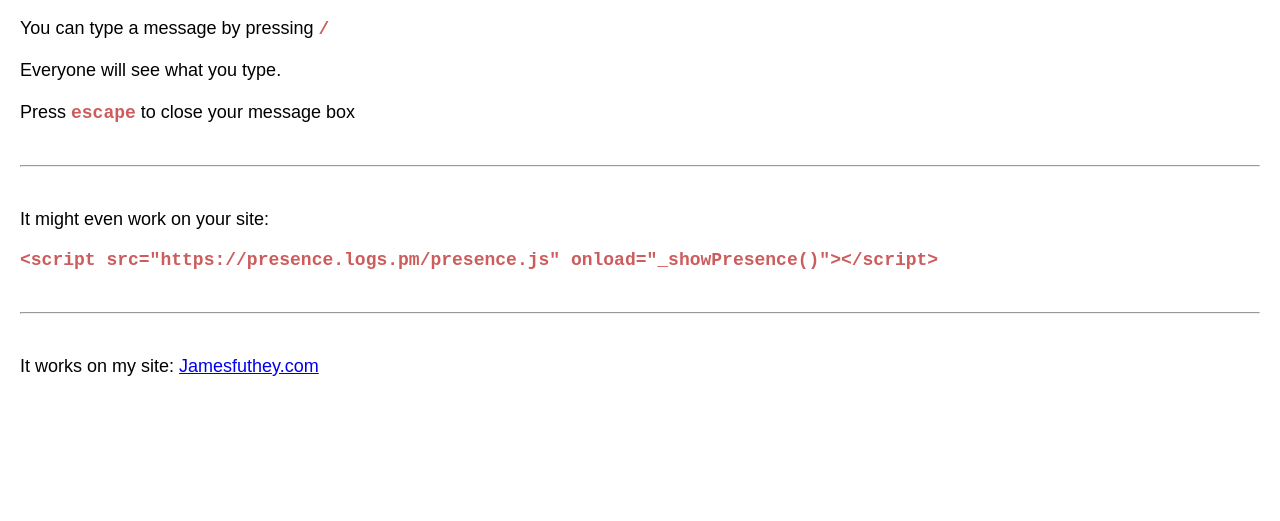
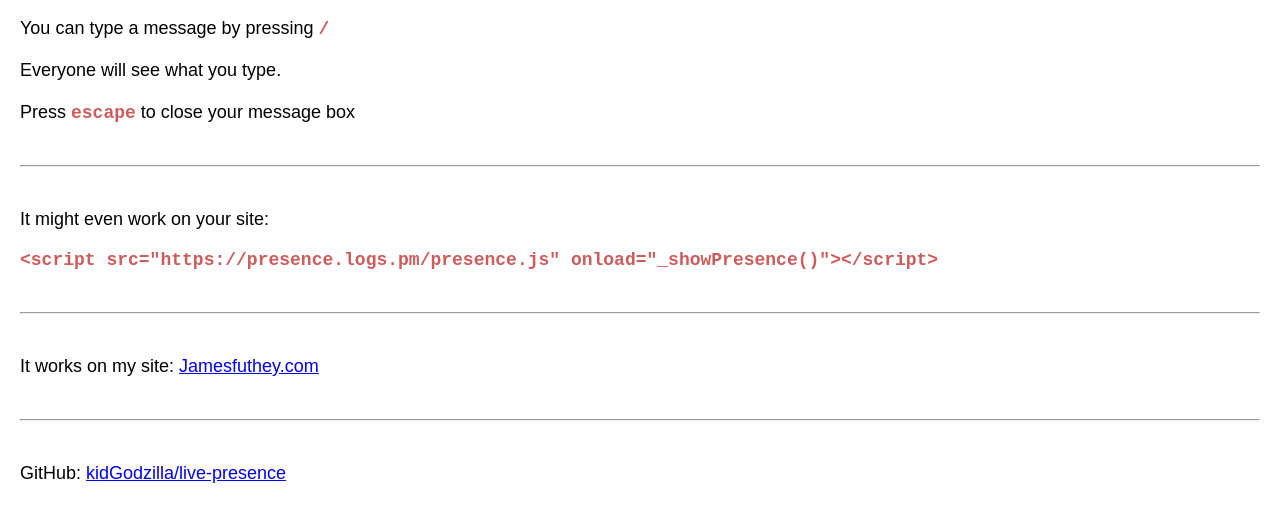
Before and after one commit to kidGodzilla/live-presence, a website: page public/index.html in a window 1280 px wide. Shown: the part 107-628 px from the top of the page. Drawn offline with Linux system fonts and the light colour scheme; no server answers.

Commit message:
Update index.html

```diff
--- a/public/index.html
+++ b/public/index.html
@@ -78,6 +78,18 @@
     <a href="https://www.jamesfuthey.com/">Jamesfuthey.com</a>
 </p>
 
+<br>
+<br>
+
+<hr>
+
+<br>
+<br>
+
+<p>
+    GitHub:
+    <a href="https://github.com/kidGodzilla/live-presence">kidGodzilla/live-presence</a>
+</p>
 
 <script src="presence.js" onload="_showPresence()"></script>
 </body>
```
